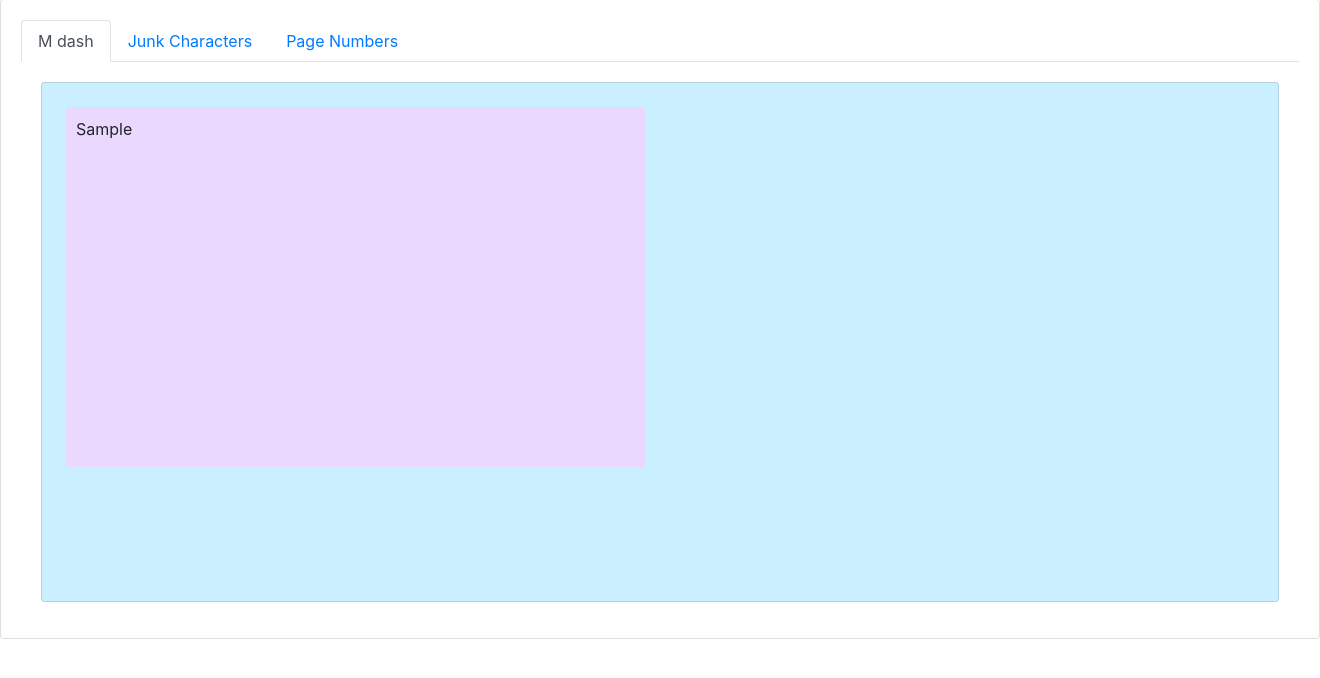
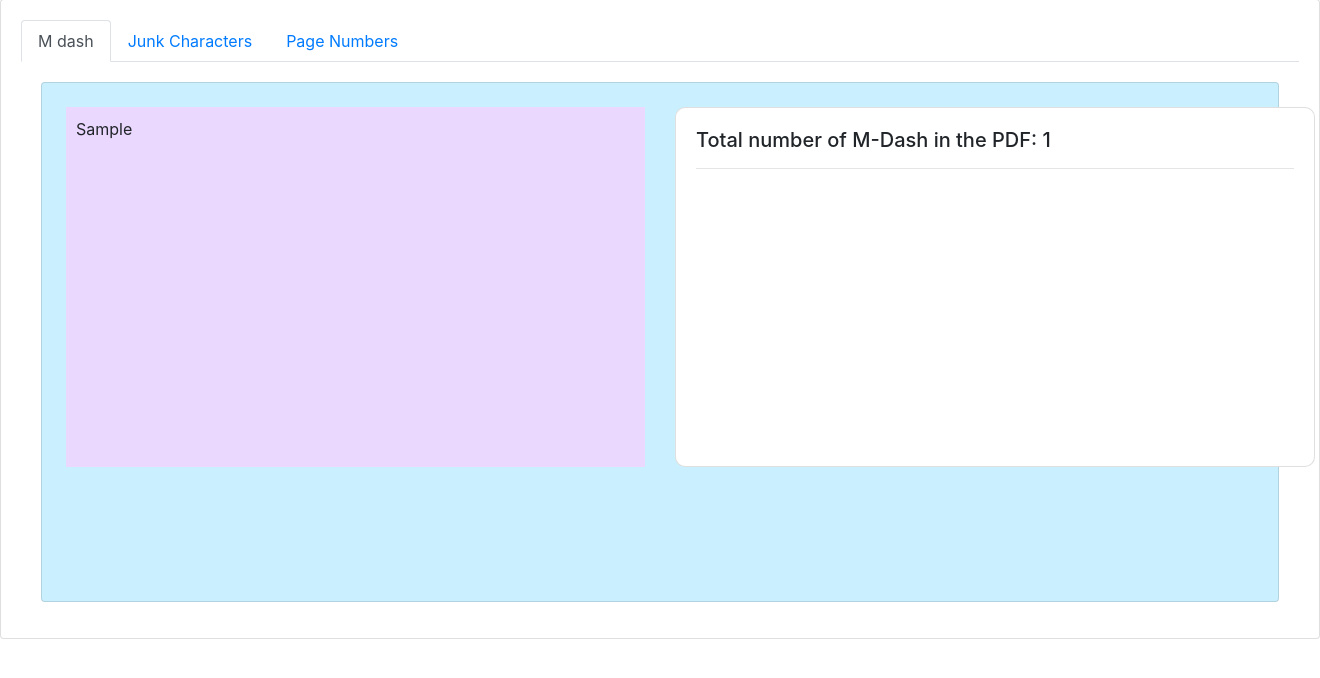
Before and after one commit to ganeshparandkar/AmnetSystems, a Django app: template templates/mdash.html in a window 1320 px wide. Shown: the part 81-759 px from the top of the page. Run offline with Django 3.2, Linux system fonts and the light colour scheme; the template is opened without the code that fills it: most values are stand-ins (such as "Sample title", 1, 10 or a date in 2020); some libraries are stand-ins or nearby versions.

Commit message:
added more

```diff
--- a/templates/mdash.html
+++ b/templates/mdash.html
@@ -29,7 +29,16 @@
             </div>
             <div class="col-6 ">
               <div class="errors " style="height: 22.5em;">
-
+                <div class="card" style="width: 40rem; height: 100%; border-radius: 10px;">
+                  <!-- <img class="card-img-top" src="..." alt="Card image cap"> -->
+                  <div class="card-body">
+                    <h5 class="card-title"> Total number of M-Dash in the PDF: {{count}} </h5>
+                    <hr>
+                    <!-- <p class="card-text">Some quick example text to build on the card title and make up the bulk of the
+                      card's content.</p> -->
+                    <!-- <a href="#" class="btn btn-primary">Go somewhere</a> -->
+                  </div>
+                </div>
               </div>
             </div>
           </div>
```
Also changed, not shown: fileupload/views.py (+6 -1 lines).
